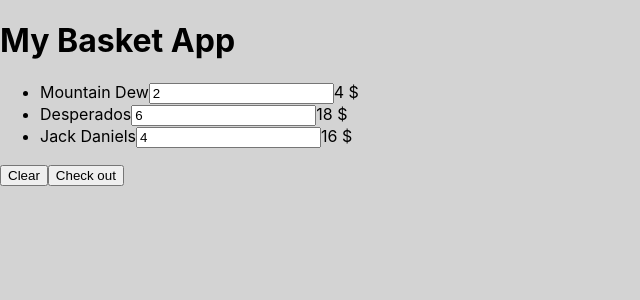
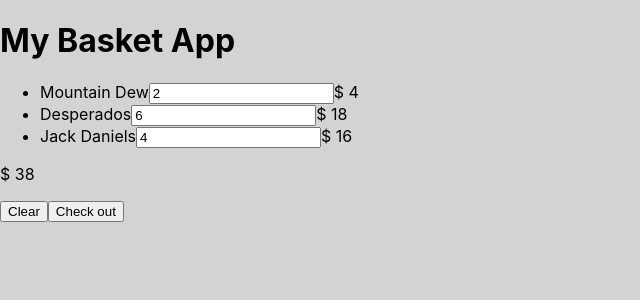
Before and after one commit to Valentino30/Basket_App_React_Typescript, a React (Create React App) app: page / in a window 1280 px wide. Shown: the top 300 px of the page, without its empty margins (0-640 px from the left). Built offline with nearby package versions, Linux system fonts and the light colour scheme.

Commit message:
Add total cost

```diff
--- a/src/App.tsx
+++ b/src/App.tsx
@@ -1,6 +1,6 @@
 import { useState } from "react";
 
-import { initialItems } from "./utils";
+import { calculateTotalCost, currency, initialItems } from "./utils";
 
 function App() {
   const [items, setItems] = useState(initialItems);
@@ -20,24 +20,29 @@
   };
 
   const handleCheckoutClick = () => {
-    alert('Purchase completed!')
-  }
+    alert(
+      `Total cost: ${currency} ${calculateTotalCost(
+        items
+      )}. Press okay to proceed with the payment.`
+    );
+  };
 
   return (
     <div>
       <h1>My Basket App</h1>
       <ul>
-        {items.map(({ id, name, price, currency, quantity }) => (
+        {items.map(({ id, name, price, quantity }) => (
           <li key={id}>
             <span>{name}</span>
             <input
               value={quantity}
               onChange={({ target: { value } }) => handleChange(id, value)}
             />
-            <span>{`${price * quantity} ${currency}`}</span>
+            <span>{`${currency} ${price * quantity}`}</span>
           </li>
         ))}
       </ul>
+      <p>{`${currency} ${calculateTotalCost(items)}`}</p>
       <button onClick={handleClearClick}>Clear</button>
       <button onClick={handleCheckoutClick}>Check out</button>
     </div>
--- /dev/null
+++ b/src/types/item.tsx
@@ -0,0 +1,6 @@
+export type Item = {
+  id: string;
+  name: string;
+  price: number;
+  quantity: number;
+};
--- a/src/utils/index.tsx
+++ b/src/utils/index.tsx
@@ -1,25 +1,32 @@
 import { nanoid } from "nanoid";
+
+import { Item } from "../types/item";
+
+export const currency = "$";
 
 export const initialItems = [
   {
     id: nanoid(),
     price: 2,
     quantity: 2,
-    currency: "$",
     name: "Mountain Dew",
   },
   {
     id: nanoid(),
     price: 3,
     quantity: 6,
-    currency: "$",
     name: "Desperados",
   },
   {
     id: nanoid(),
     price: 4,
     quantity: 4,
-    currency: "$",
     name: "Jack Daniels",
   },
 ];
+
+export const calculateTotalCost = (items: Item[]) => {
+  return items
+    .map((item) => item.price * item.quantity)
+    .reduce((prev, curr) => prev + curr, 0);
+};
```
